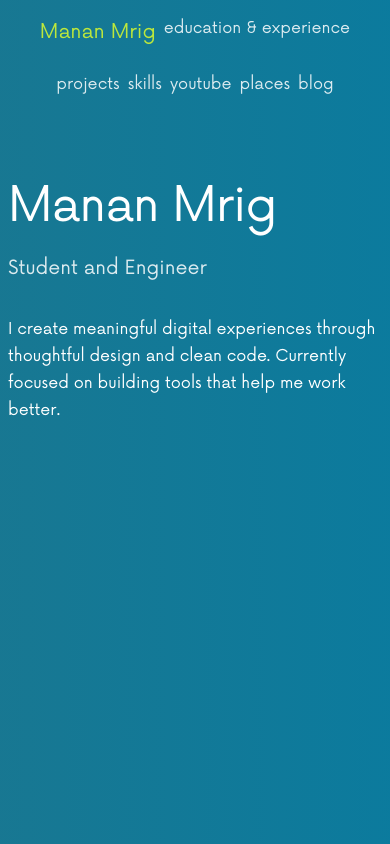
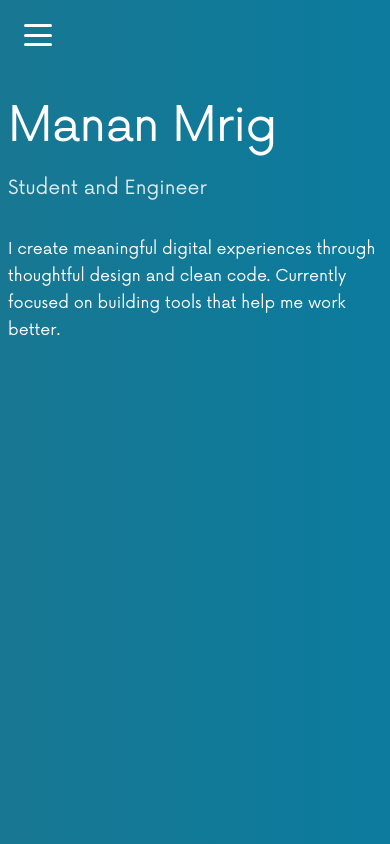
Before and after one commit to RepeatingEmu772/miniwb, a website built with Vite: page index.html in a window 390 px wide. Built offline with nearby package versions, Linux system fonts and the light colour scheme.

Commit message:
ft: added hamburger menu for mobile

```diff
--- a/src/components/Navigation.ts
+++ b/src/components/Navigation.ts
@@ -1,81 +1,108 @@
-import { NavigationItem } from '../types';
-import { createElement } from '../utils/dom';
+import { createElement, appendChildren } from '../utils/dom';
+import type { NavigationItem } from '../types';
 
-export class Navigation {
-  private element: HTMLElement;
-  private onNavigate?: (path: string) => void;
+export function createNavigation(
+  items: NavigationItem[],
+  currentPath: string,
+  onNavigate: (path: string) => void
+): HTMLElement {
+  const nav = createElement('nav', 'navigation');
+  const navList = createElement('ul', 'nav-list');
 
-  constructor(private items: NavigationItem[], onNavigate?: (path: string) => void) {
-    this.onNavigate = onNavigate;
-    this.element = this.createNavigation();
-  }
+  items.forEach((item) => {
+    const listItem = createElement('li', 'nav-item');
+    const link = createElement('a', 'nav-link');
 
-  private createNavigation(): HTMLElement {
-    const nav = createElement('nav', 'navigation');
+    if (item.path === '/') {
+      link.classList.add('nav-home');
+    }
 
-    const list = createElement('ul', 'nav-list');
+    if (currentPath === item.path) {
+      link.classList.add('active');
+    }
 
-    this.items.forEach(item => {
-      const listItem = createElement('li', 'nav-item');
+    link.textContent = item.label;
+    link.href = item.path;
 
-      if (item.href) {
-        const link = createElement('a', 'nav-link', item.label);
-        link.href = item.href;
-        link.addEventListener('click', (e) => this.handleNavClick(e, item.href!));
-        listItem.appendChild(link);
-      } else {
-        // Home link (name)
-        const link = createElement('a', 'nav-link nav-home', item.label);
-        link.href = '/home';
-        link.addEventListener('click', (e) => this.handleNavClick(e, '/home'));
-        listItem.appendChild(link);
+    link.addEventListener('click', (e) => {
+      e.preventDefault();
+      onNavigate(item.path);
+
+      // Close mobile menu when clicking a link
+      const navigation = document.querySelector('.navigation');
+      const hamburger = document.querySelector('.hamburger');
+      if (navigation && hamburger) {
+        navigation.classList.remove('active');
+        hamburger.classList.remove('active');
       }
-
-      list.appendChild(listItem);
     });
 
-    nav.appendChild(list);
-    return nav;
-  }
+    listItem.appendChild(link);
+    navList.appendChild(listItem);
+  });
 
-  private handleNavClick(event: Event, path: string): void {
-    event.preventDefault();
-    if (this.onNavigate) {
-      // Remove # from path if present
-      const cleanPath = path.startsWith('#') ? path.substring(1) : path;
-      // Ensure path starts with /
-      const routePath = cleanPath.startsWith('/') ? cleanPath : `/${cleanPath}`;
-      this.onNavigate(routePath);
+  appendChildren(nav, navList);
+
+  // Create hamburger menu button only once
+  const existingHamburger = document.querySelector('.hamburger');
+  if (!existingHamburger) {
+    const hamburger = createElement('button', 'hamburger');
+    hamburger.setAttribute('aria-label', 'Toggle menu');
+
+    const hamburgerIcon = createElement('div', 'hamburger-icon');
+    hamburgerIcon.innerHTML = `
+      <span></span>
+      <span></span>
+      <span></span>
+    `;
+
+    hamburger.appendChild(hamburgerIcon);
+
+    // Toggle menu on hamburger click
+    hamburger.addEventListener('click', (e) => {
+      e.stopPropagation();
+      const navigation = document.querySelector('.navigation');
+      if (navigation) {
+        navigation.classList.toggle('active');
+        hamburger.classList.toggle('active');
+      }
+    });
+
+    // Close menu when clicking outside
+    document.addEventListener('click', (e) => {
+      const target = e.target as HTMLElement;
+      const navigation = document.querySelector('.navigation');
+      const currentHamburger = document.querySelector('.hamburger');
+
+      if (navigation && currentHamburger &&
+          !navigation.contains(target) &&
+          !currentHamburger.contains(target)) {
+        navigation.classList.remove('active');
+        currentHamburger.classList.remove('active');
+      }
+    });
+
+    // Wait for DOM to be ready before appending
+    if (document.body) {
+      document.body.appendChild(hamburger);
+    } else {
+      document.addEventListener('DOMContentLoaded', () => {
+        document.body.appendChild(hamburger);
+      });
     }
   }
 
-  public updateActiveLink(currentPath: string): void {
-    console.log('Updating active link for path:', currentPath);
+  return nav;
+}
 
-    // Remove active class from all links
-    const links = this.element.querySelectorAll('.nav-link');
-    links.forEach(link => link.classList.remove('active'));
-
-    // Add active class to current link
-    const activeLink = Array.from(links).find(link => {
-      const href = (link as HTMLAnchorElement).href;
-      const linkPath = href.split('/').pop() || 'home';
-      const cleanCurrentPath = currentPath.replace('/', '') || 'home';
-
-      console.log('Comparing linkPath:', linkPath, 'with cleanCurrentPath:', cleanCurrentPath);
-
-      return linkPath === cleanCurrentPath || (cleanCurrentPath === 'home' && !href.includes('#'));
-    });
-
-    if (activeLink) {
-      activeLink.classList.add('active');
-      console.log('Active link set:', activeLink);
+export function updateNavigation(currentPath: string): void {
+  const links = document.querySelectorAll('.nav-link');
+  links.forEach((link) => {
+    const href = link.getAttribute('href');
+    if (href === currentPath) {
+      link.classList.add('active');
     } else {
-      console.log('No matching link found for path:', currentPath);
+      link.classList.remove('active');
     }
-  }
-
-  public render(): HTMLElement {
-    return this.element;
-  }
+  });
 }
--- a/src/main.ts
+++ b/src/main.ts
@@ -1,136 +1,91 @@
 import './style.css';
-import { Navigation } from './components/Navigation';
-import { NavigationItem } from './types';
+import { createNavigation, updateNavigation } from './components/Navigation';
+import { Router } from './utils/router';
 import { createElement, appendChildren } from './utils/dom';
-import { Router } from './utils/router';
+import {
+  createHomePage,
+  createProjectsPage,
+  createEducationPage,
+  createSkillsPage,
+  createYoutubePage,
+  createPlacesPage,
+  createBlogPage
+} from './pages';
 
-// Page imports
-import { createHomePage } from './pages/HomePage';
-import { createProjectsPage } from './pages/ProjectsPage';
-import { createEducationPage } from './pages/EducationPage';
-import { createSkillsPage } from './pages/SkillsPage';
-import { createYoutubePage } from './pages/YoutubePage';
-import { createPlacesPage } from './pages/PlacesPage';
-import { createBlogPage } from './pages/BlogPage';
+console.log('DOM loaded, starting app...');
 
-// Personal information - update these with your details
-const personalInfo = {
-  name: 'Manan Mrig',
-  role: 'Student and Engineer',
-  bio: 'I create meaningful digital experiences through thoughtful design and clean code. Currently focused on building tools that help me work better.'
-};
-
-// Navigation items
-const navigationItems: NavigationItem[] = [
-  { id: 'home', label: personalInfo.name }, // This will be the home link
-  { id: 'education', label: 'education & experience', href: '#education' },
-  { id: 'projects', label: 'projects', href: '#projects' },
-  { id: 'skills', label: 'skills', href: '#skills' },
-  { id: 'youtube', label: 'youtube', href: '#youtube' },
-  { id: 'places', label: 'places', href: '#places' },
-  { id: 'blog', label: 'blog', href: '#blog' },
+const navigationItems = [
+  { label: 'Manan Mrig', path: '/' },
+  { label: 'education & experience', path: '/education' },
+  { label: 'projects', path: '/projects' },
+  { label: 'skills', path: '/skills' },
+  { label: 'youtube', path: '/youtube' },
+  { label: 'places', path: '/places' },
+  { label: 'blog', path: '/blog' }
 ];
 
-let navigation: Navigation;
-let router: Router;
-
-// Initialize the application
-function initApp(): void {
+function initApp() {
   console.log('Initializing app...');
-  const app = document.getElementById('app');
+  const app = document.querySelector('#app');
   if (!app) {
-    console.error('App element not found!');
+    console.error('App container not found!');
     return;
   }
 
-  // Create main content container
-  const mainContent = createElement('div', 'main-content');
-  console.log('Created main content container');
-
-  // Initialize router with main content container
-  router = new Router(mainContent);
+  const router = new Router();
   console.log('Router initialized');
 
-  // Add routes
-  router.addRoute({
-    path: '/home',
-    handler: createHomePage,
-    title: `${personalInfo.name} - Home`
+  const navigation = createNavigation(
+    navigationItems,
+    window.location.pathname,
+    (path: string) => router.navigate(path)
+  );
+  console.log('Navigation created');
+
+  const main = createElement('main', 'main-content');
+
+  router.addRoute('/', () => {
+    console.log('Rendering home page');
+    return createHomePage();
   });
 
-  router.addRoute({
-    path: '/projects',
-    handler: createProjectsPage,
-    title: `Projects - ${personalInfo.name}`
+  router.addRoute('/projects', () => {
+    console.log('Rendering projects page');
+    return createProjectsPage();
   });
 
-  router.addRoute({
-    path: '/education',
-    handler: createEducationPage,
-    title: `Education - ${personalInfo.name}`
+  router.addRoute('/education', () => {
+    console.log('Rendering education page');
+    return createEducationPage();
   });
 
-  router.addRoute({
-    path: '/skills',
-    handler: createSkillsPage,
-    title: `Skills - ${personalInfo.name}`
+  router.addRoute('/skills', () => {
+    console.log('Rendering skills page');
+    return createSkillsPage();
   });
 
-  router.addRoute({
-    path: '/youtube',
-    handler: createYoutubePage,
-    title: `YouTube - ${personalInfo.name}`
+  router.addRoute('/youtube', () => {
+    console.log('Rendering youtube page');
+    return createYoutubePage();
   });
 
-  router.addRoute({
-    path: '/places',
-    handler: createPlacesPage,
-    title: `Places - ${personalInfo.name}`
+  router.addRoute('/places', () => {
+    console.log('Rendering places page');
+    return createPlacesPage();
   });
 
-  router.addRoute({
-    path: '/blog',
-    handler: createBlogPage,
-    title: `Blog - ${personalInfo.name}`
+  router.addRoute('/blog', () => {
+    console.log('Rendering blog page');
+    return createBlogPage();
   });
 
   console.log('Routes added');
 
-  // Create navigation with router callback
-  navigation = new Navigation(navigationItems, (path: string) => {
-    console.log('Navigation clicked:', path);
-    router.navigate(path);
-    navigation.updateActiveLink(path);
-  });
-
-  console.log('Navigation created');
-
-  // Append navigation and main content to app
-  appendChildren(app, navigation.render(), mainContent);
+  appendChildren(app, navigation, main);
   console.log('App elements appended');
 
-  // Start the router now that routes are registered and DOM is mounted
   router.start();
-
-  // Set initial active link after router starts
-  setTimeout(() => {
-    const currentRoute = router.getCurrentRoute() || window.location.pathname || '/home';
-    console.log('Setting initial active link for route:', currentRoute);
-    navigation.updateActiveLink(currentRoute);
-  }, 50);
+  console.log('Router started');
 }
 
-// Start the app when DOM is loaded
-document.addEventListener('DOMContentLoaded', () => {
-  console.log('DOM loaded, starting app...');
-  try {
-    initApp();
-  } catch (error) {
-    console.error('Error initializing app:', error);
-    // Fallback: show a simple message
-    const app = document.getElementById('app');
-    if (app) {
-      app.innerHTML = '<div style="padding: 2rem; font-family: Inter, sans-serif;"><h1>Loading...</h1><p>If this message persists, check the console for errors.</p></div>';
-    }
-  }
-});
+document.addEventListener('DOMContentLoaded', initApp);
--- a/src/style.css
+++ b/src/style.css
@@ -261,8 +261,57 @@ font-family: var(--font-family);
   font-weight: 600;
 }
 
+/* Hamburger menu button (hidden on desktop) */
+.hamburger {
+  display: none;
+  position: fixed;
+  top: 1.5rem;
+  left: 1.5rem;
+  z-index: 30;
+  background: transparent;
+  border: none;
+  padding: 0;
+  cursor: pointer;
+}
+
+.hamburger-icon {
+  width: 28px;
+  height: 22px;
+  position: relative;
+  display: flex;
+  flex-direction: column;
+  justify-content: space-between;
+}
+
+.hamburger-icon span {
+  display: block;
+  height: 3px;
+  width: 100%;
+  background: #ffffff;
+  border-radius: 2px;
+  transition: all 0.3s ease;
+}
+
+/* Hamburger animation when open */
+.hamburger.active .hamburger-icon span:nth-child(1) {
+  transform: translateY(9.5px) rotate(45deg);
+}
+
+.hamburger.active .hamburger-icon span:nth-child(2) {
+  opacity: 0;
+}
+
+.hamburger.active .hamburger-icon span:nth-child(3) {
+  transform: translateY(-9.5px) rotate(-45deg);
+}
+
 /* Responsive design */
 @media (max-width: 768px) {
+  /* Show hamburger menu */
+  .hamburger {
+    display: block;
+  }
+
   #app {
     grid-template-columns: 1fr;
     padding: var(--spacing-xs) var(--spacing-sm);
@@ -270,30 +319,64 @@ font-family: var(--font-family);
   }
 
   .navigation {
-    position: static;
-    width: auto;
-    height: auto;              /* reset the big desktop height */
-    top: auto;                 /* no offset needed when static */
-    left: auto;
-    padding-left: 0;
-    margin-bottom: 0.4rem;     /* smaller gap below nav */
+    position: fixed;
+    left: 0;
+    top: 0;
+    width: 100vw;
+    height: 100vh;
+    background: linear-gradient(270deg, var(--grad1), var(--grad2));
+    background-size: 400% 400%;
+    animation: gradientShift 12s ease infinite;
+    border-right: none;
+    padding: 6rem 2rem 2rem;
+    z-index: 25;
+    transform: translateX(-100%);
+    transition: transform 0.3s ease;
+    backdrop-filter: none;
+    overflow-y: auto;
+    display: flex;
+    align-items: center;
+    justify-content: center;
+  }
+
+  .navigation.active {
+    transform: translateX(0);
   }
 
   .nav-list {
-    flex-direction: row;
-    flex-wrap: wrap;
-    gap: var(--spacing-xs);    /* compact nav spacing */
+    flex-direction: column;
+    gap: 1.5rem;
     justify-content: center;
+    align-items: center;
+    width: 100%;
+  }
+
+  .nav-item {
+    font-size: 1.5rem;
+    text-align: center;
+  }
+
+  .nav-link {
+    font-size: 1.5rem;
+    padding: 0.75rem 0;
+    color: #ffffff;
+  }
+
+  .nav-home {
+    font-size: 2rem;
+    margin-bottom: 2rem;
+    color: #ffffff;
   }
 
   .main-content {
     margin-left: 0;
-    margin-top: 0;             /* remove extra offset above content */
+    margin-top: 0;
+    padding-top: 4rem; /* space for hamburger button */
   }
 
   .page-header {
-    padding-top: 0.25rem;      /* very tight top padding */
-    padding-bottom: 0.1rem;    /* modest bottom padding */
+    padding-top: 0.25rem;
+    padding-bottom: 0.1rem;
   }
 
   .page-title {
--- a/src/utils/router.ts
+++ b/src/utils/router.ts
@@ -1,93 +1,86 @@
-export type RouteHandler = () => HTMLElement;
-
-export interface Route {
-  path: string;
-  handler: RouteHandler;
-  title?: string;
-}
+import type { Route } from '../types';
 
 export class Router {
   private routes: Map<string, Route> = new Map();
-  private currentRoute: string = '';
-  private contentContainer: HTMLElement;
+  private mainContent: HTMLElement | null = null;
 
-  constructor(contentContainer: HTMLElement) {
-    this.contentContainer = contentContainer;
-    this.init();
+  constructor() {
+    console.log('Router constructor called');
+    window.addEventListener('popstate', () => {
+      console.log('Popstate event triggered');
+      this.handleRoute();
+    });
   }
 
-  private init(): void {
-    // Listen for navigation events
-    window.addEventListener('popstate', () => this.handleRoute());
-
+  addRoute(path: string, handler: Route): void {
+    console.log(`Adding route: ${path}`);
+    this.routes.set(path, handler);
   }
 
-  // Start handling routes after routes have been registered
-  public start(): void {
+  start(): void {
+    console.log('Router start() called');
+    this.mainContent = document.querySelector('.main-content');
+    if (!this.mainContent) {
+      console.error('Main content element not found!');
+      return;
+    }
     this.handleRoute();
   }
 
-  public addRoute(route: Route): void {
-    this.routes.set(route.path, route);
-  }
-
-  public navigate(path: string): void {
-    if (path === this.currentRoute) return;
-
-    console.log('Navigating to:', path);
+  navigate(path: string): void {
+    console.log(`Navigating to: ${path}`);
     window.history.pushState({}, '', path);
     this.handleRoute();
   }
 
   private handleRoute(): void {
-    let path = window.location.pathname;
+    const path = window.location.pathname;
+    console.log(`Handling route: ${path}`);
 
-    // Handle root path
-    if (path === '/') {
-      path = '/home';
-    }
-
-    console.log('Handling route:', path);
     const route = this.routes.get(path);
 
     if (route) {
-      this.currentRoute = path;
       this.renderRoute(route);
     } else {
-      console.log('Route not found for', path);
-      // If the requested path isn't found, try redirecting to /home only
-      // if we're not already trying to load /home. This avoids a redirect
-      // loop when routes haven't been registered or /home is missing.
-      if (path !== '/home') {
-        console.log('Redirecting to /home');
-        this.navigate('/home');
+      console.log(`Route not found for ${path}`);
+      // Redirect to home (/) instead of /home
+      if (path !== '/') {
+        console.log('Redirecting to /');
+        this.navigate('/');
       } else {
-        console.error('Home route is missing - cannot render content.');
+        console.error('Home route (/) is missing - cannot render content.');
       }
     }
   }
 
   private renderRoute(route: Route): void {
-    console.log('Rendering route:', route);
-    // Clear current content
-    this.contentContainer.innerHTML = '';
-
-    // Update document title
-    if (route.title) {
-      document.title = route.title;
+    if (!this.mainContent) {
+      console.error('Main content not available');
+      return;
     }
 
-    // Render new content
+    console.log('Rendering route:', route);
+
     try {
-      const content = route.handler();
-      this.contentContainer.appendChild(content);
+      const content = route();
+      this.mainContent.innerHTML = '';
+      this.mainContent.appendChild(content);
+
+      // Update navigation active state
+      const links = document.querySelectorAll('.nav-link');
+      links.forEach((link) => {
+        const href = link.getAttribute('href');
+        if (href === window.location.pathname) {
+          link.classList.add('active');
+        } else {
+          link.classList.remove('active');
+        }
+      });
+
       console.log('Route rendered successfully');
     } catch (error) {
       console.error('Error rendering route:', error);
+      this.mainContent.innerHTML = '<div class="error">Failed to load page</div>';
     }
   }
-
-  public getCurrentRoute(): string {
-    return this.currentRoute;
-  }
 }
```
